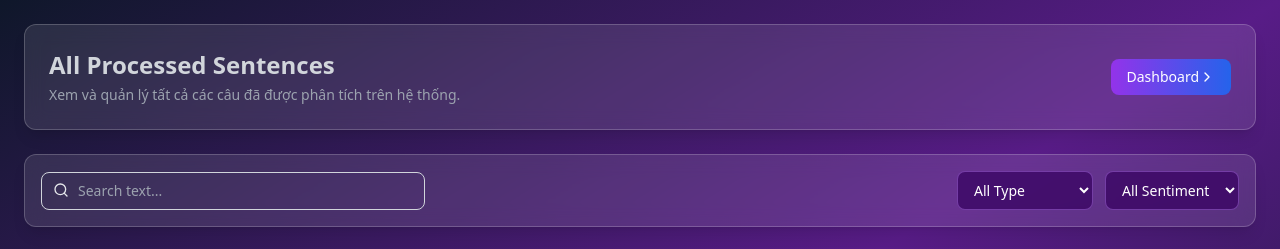
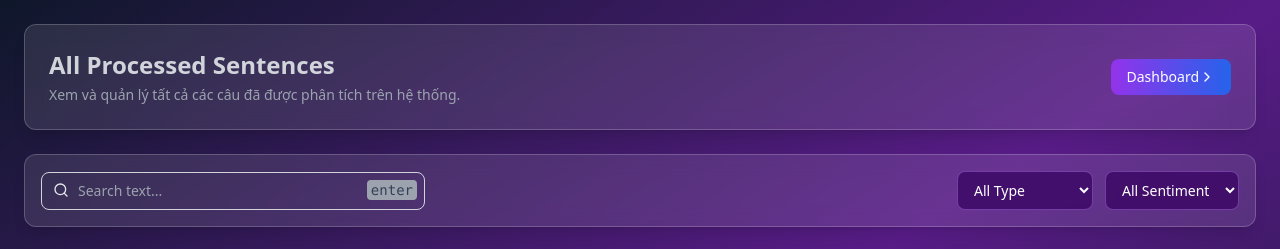
Before and after one commit to h-i-e-u/vi-sense, a React (Vite) app in the folder client/: page /sentences in a window 1280 px wide. Shown: the top 249 px of the page. Built offline with nearby package versions, Linux system fonts and the light colour scheme; no server answers.

Commit message:
style: add <kbd> for suggest keyboard action

```diff
--- a/client/src/pages/AllSentences.tsx
+++ b/client/src/pages/AllSentences.tsx
@@ -134,6 +134,9 @@
             }
             onKeyDown={handleKeyDown}
           />
+          <kbd className="absolute right-2 top-2 px-1 bg-gray-400 text-slate-700 text-sm rounded">
+            enter
+          </kbd>
         </div>
 
         <div className="flex flex-wrap gap-3 w-full md:w-auto justify-end text-gray-200">
```
